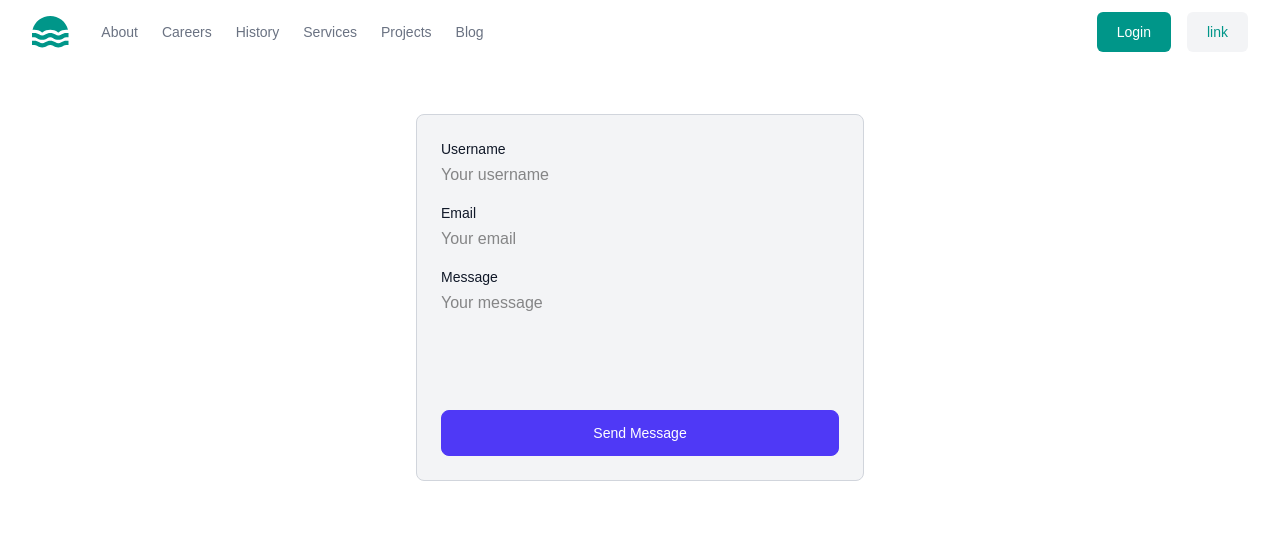
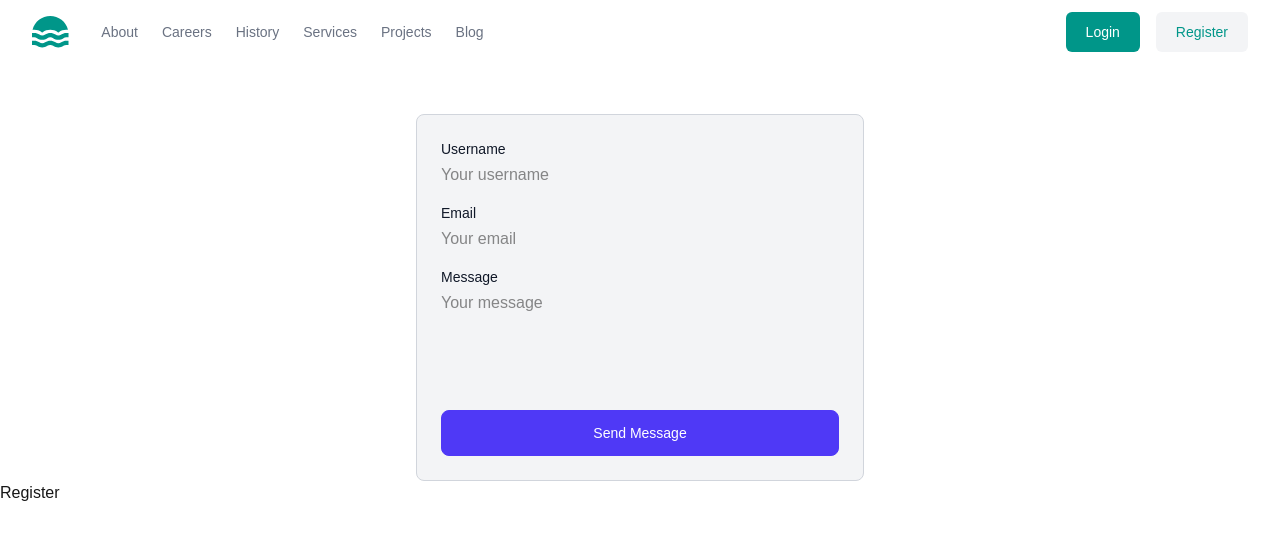
Before and after one commit to FAadhilAhmad/cuynotesfe, a Next.js app: page / in a window 1280 px wide. Shown: the top 540 px of the page. Built offline with nearby package versions, Linux system fonts and the light colour scheme.

Commit message:
perbaaikan link

```diff
--- a/src/app/page.js
+++ b/src/app/page.js
@@ -1,5 +1,6 @@
 import Image from "next/image";
-import link from "next/link";
+import Link from "next/link";
+import { LiaBuyNLarge } from "react-icons/lia";
 
 export default function Home() {
   return (
@@ -59,9 +60,8 @@
                 <a class="block rounded-md bg-teal-600 px-5 py-2.5 text-sm font-medium text-white transition hover:bg-teal-700 dark:hover:bg-teal-500" href="#">
                   Login
                 </a>
-
-                <a class="hidden rounded-md bg-gray-100 px-5 py-2.5 text-sm font-medium text-teal-600 transition hover:text-teal-600/75 sm:block dark:bg-gray-800 dark:text-white dark:hover:text-white/75" href="/register.js">
-                  link
+                <a class="hidden rounded-md bg-gray-100 px-5 py-2.5 text-sm font-medium text-teal-600 transition hover:text-teal-600/75 sm:block dark:bg-gray-800 dark:text-white dark:hover:text-white/75" href="/register">
+                  Register
                 </a>
               </div>
 
@@ -105,7 +105,7 @@
           Send Message
         </button>
       </form>
-
+      <Link href={"/register"}>Register</Link>
 
 
     </div>
--- a/src/app/register.js
+++ /dev/null
@@ -1,9 +0,0 @@
-import { Divider } from "antd";
-
-export default function home() {
-    return(
-        <div>
-            hello ini register page
-        </div>
-    )
-}
```
